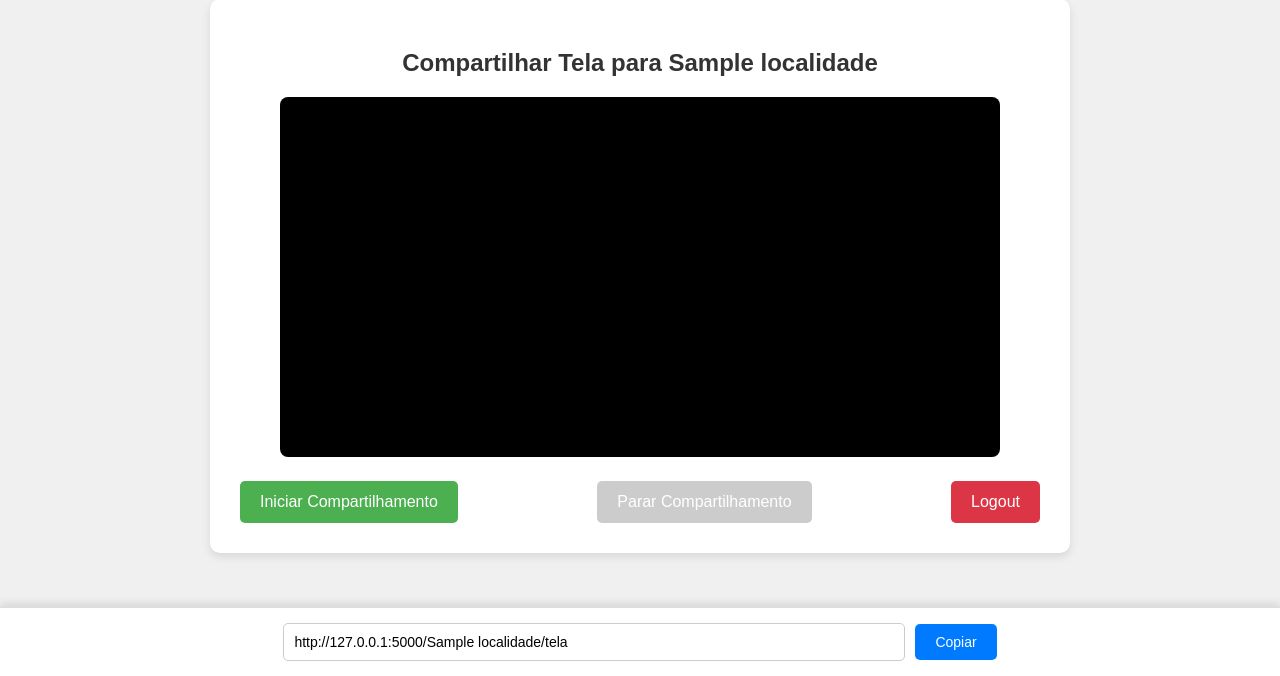
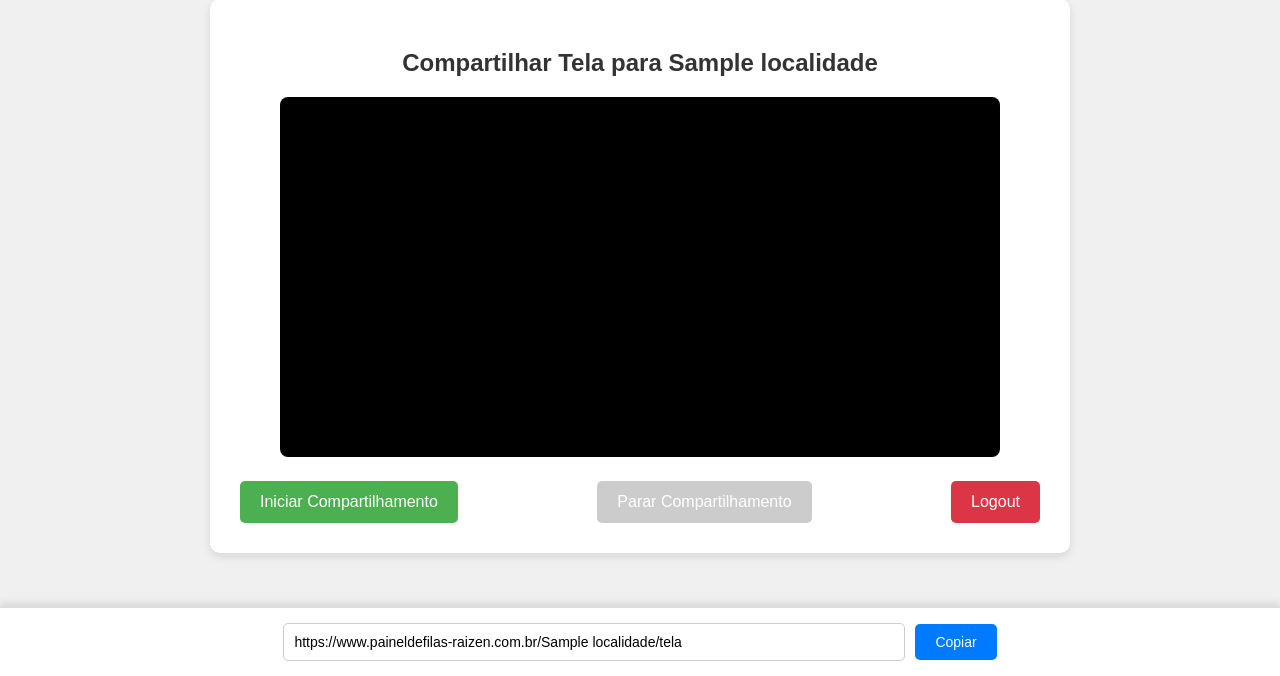
Before and after one commit to raulbalestra/screenshare2, a Flask app: template templates/tela_compartilhada.html in a window 1280 px wide. Shown: the part 124-800 px from the top of the page. Run offline with Flask 3, Linux system fonts and the light colour scheme; the template is opened without the code that fills it: most values are stand-ins (such as "Sample title", 1, 10 or a date in 2020).

Commit message:
Update tela_compartilhada.html

```diff
--- a/templates/tela_compartilhada.html
+++ b/templates/tela_compartilhada.html
@@ -151,7 +151,7 @@
         type="text"
         id="shareLink"
         readonly
-        value="http://127.0.0.1:5000/{{ localidade }}/tela"
+        value="https://www.paineldefilas-raizen.com.br/{{ localidade }}/tela"
       />
       <button class="copy-btn" onclick="copyLink()">Copiar</button>
     </div>
@@ -163,7 +163,7 @@
 
       document.getElementById(
         "shareLink"
-      ).value = `http://127.0.0.1:5000/${localidade}/tela`;
+      ).value = `https://www.paineldefilas-raizen.com.br/${localidade}/tela`;
 
       async function startScreenShare() {
         try {
```
